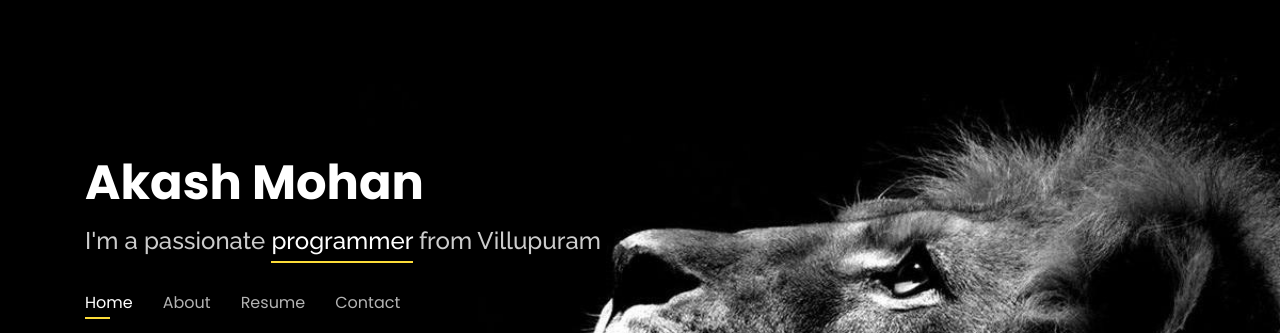
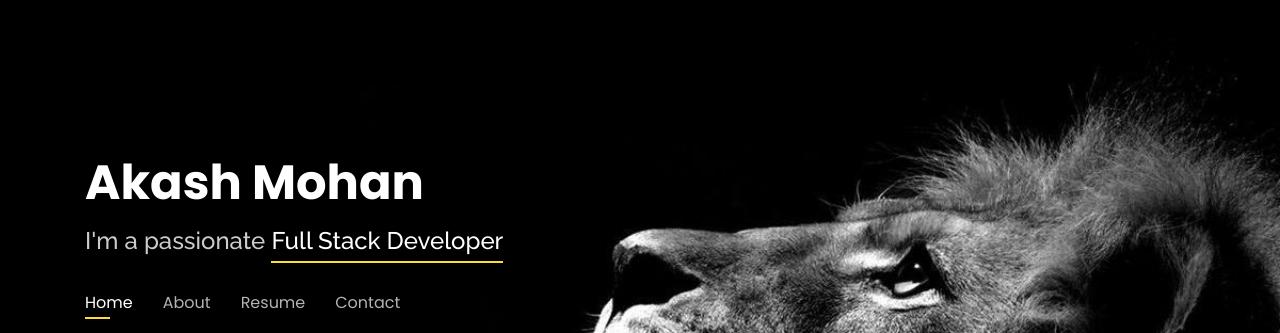
Before and after one commit to Mr-Akk/Akash_Webpage, a website: page index.html in a window 1280 px wide. Shown: the part 147-480 px from the top of the page. Drawn offline with nearby package versions, Linux system fonts and the light colour scheme.

Commit message:
description modified

```diff
--- a/index.html
+++ b/index.html
@@ -20,7 +20,7 @@
             <div class="container">
 
                 <h1><a href="index.html">Akash Mohan</a></h1>
-                <h2>I'm a passionate <span>programmer</span> from Villupuram</h2>
+                <h2>I'm a passionate <span>Full Stack Developer</span> </h2>
                 <nav class="nav-menu  d-lg-block">
                     <ul>
                         <li class="active"><a href="#header">Home</a></li>
```
Also changed, not shown: 1 other file.
